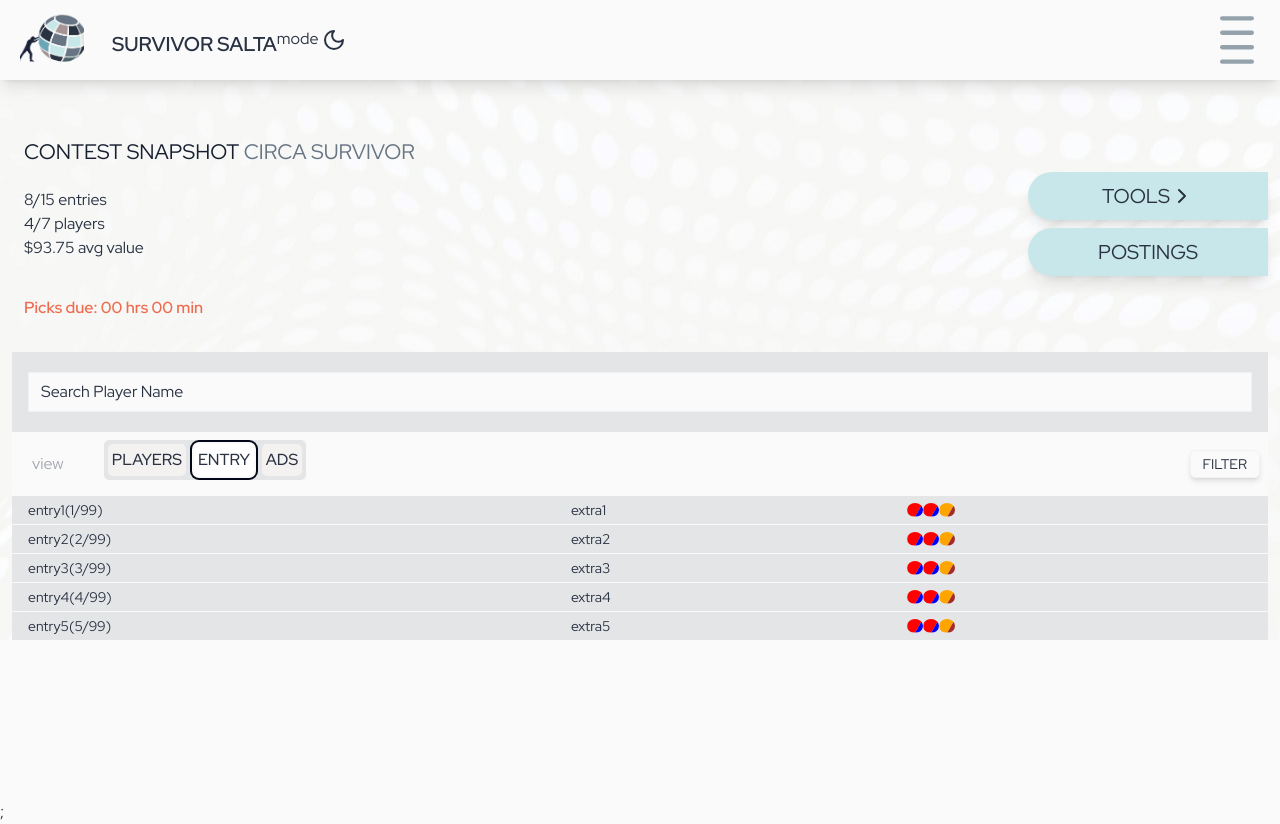
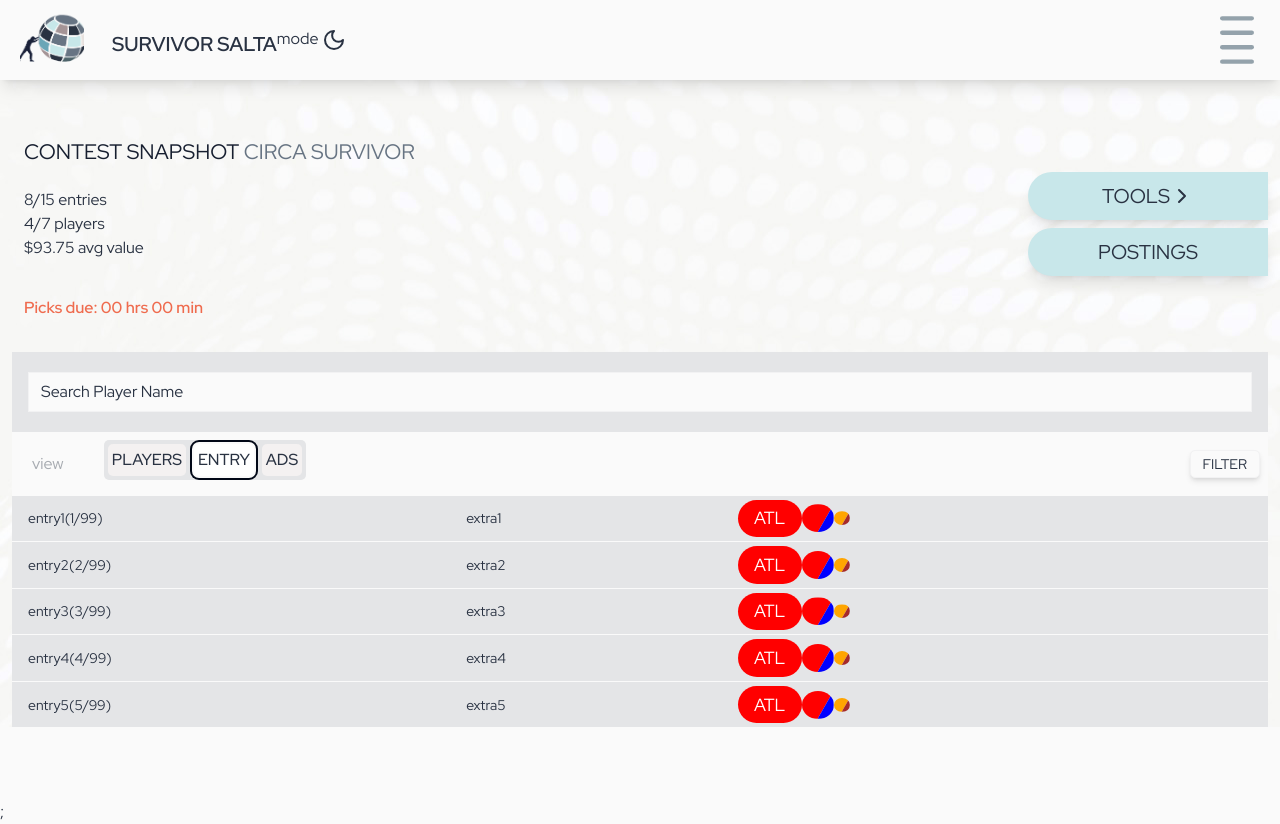
Before and after one commit to lpatgo/app1, a Next.js app: page / in a window 1280 px wide. Both pictures are taken after a click on the tab "ENTRY". Built offline with nearby package versions, Linux system fonts and the light colour scheme.

Commit message:
iconpush

```diff
--- a/components/Lobby/MainList/tabs/ByEntry.tsx
+++ b/components/Lobby/MainList/tabs/ByEntry.tsx
@@ -33,8 +33,8 @@
                  <TableCell>{entry.extra}  </TableCell>
                  <TableCell className='justify-center break-words whitespace-normal'>
                     <div className='flex flex-row items-center'>
-                        <TeamIcon color1='red' color2='blue' size='small' />
-                        <TeamIcon color1='red' color2='blue' size='small' />
+                        <TeamIcon color1='red' color2='blue' size='small' textMode={true} text="ATL" />
+                        <TeamIcon color1='red' color2='blue' size='large' />
                         <TeamIcon color1='orange' color2='brown' size='small' />
                     </div>
 
--- a/components/ui/teamicon.tsx
+++ b/components/ui/teamicon.tsx
@@ -1,14 +1,32 @@
 import React from 'react';
+import { Button } from './button';
 
 interface TeamIconProps {
     color1: string,
     color2: string | null,
+    textMode?: boolean,
+    text?: string,
     size: "small" | "large"
 }
 
-const TeamIcon: React.FC<TeamIconProps> = ({ color1, color2, size }) => {
+const TeamIcon: React.FC<TeamIconProps> = ({ color1, color2, textMode, text, size }) => {
     const realColor2 = color2 || color1;
     const sizeMultiplier = size === "large" ? 2 : 1;
+
+    //color 1 is in hex
+    const textButtonStyle: React.CSSProperties = {
+        backgroundColor: color1, // Assume 'color1' is defined elsewhere in your code
+        borderRadius: '1.5rem', // Tailwind's 'rounded-3xl'
+        width: '4rem', // Tailwind's 'w-16'
+        display: 'flex',
+        justifyContent: 'center',
+        alignItems: 'center',
+        padding: '0.5em',
+        color: 'white', // Tailwind's 'text-white'
+        fontSize: '1.1rem' // Tailwind's 'font-2xl'
+    };
+
+
 
     const leftStyle: React.CSSProperties = {
         position: 'absolute',
@@ -24,6 +42,14 @@
         clipPath: 'polygon(100% 0, 100% 0, 100% 100%, 50% 100%)'
     };
 
+    if (textMode) {
+        return (
+            <div style={textButtonStyle}>
+                <span>{text}</span>
+            </div>
+        );
+    }
+
     return (
         <div style={{ width: `${1.15 * sizeMultiplier}em`, height: `${sizeMultiplier}em`, position: 'relative' }}>
             <div style={{ position: 'absolute', inset: '0', width: '100%', height: '100%', borderRadius: '50%', overflow: 'hidden' }}>
```
